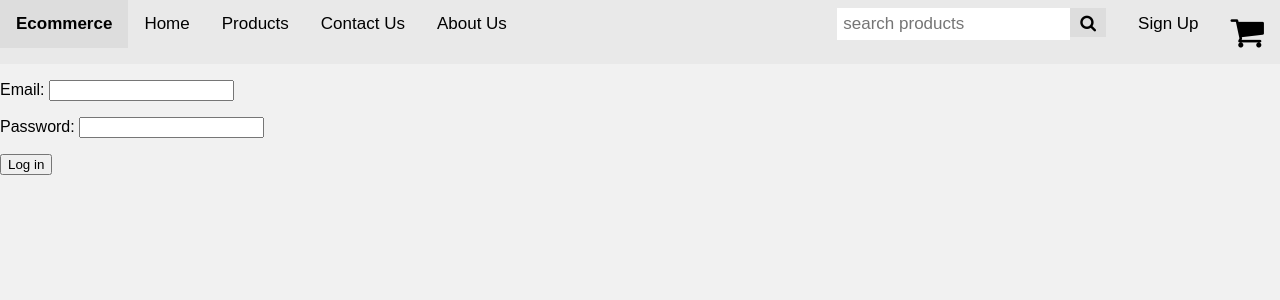
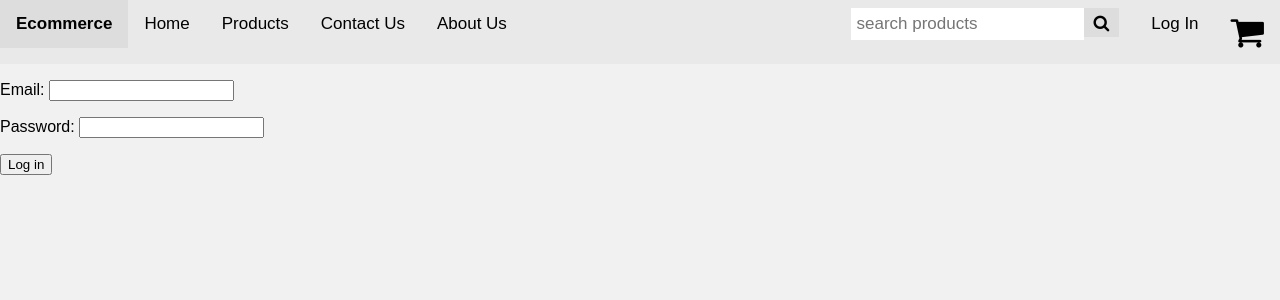
Before and after one commit to azhar316/ecommerce-store, a Django app: page /accounts/login/ in a window 1280 px wide. Shown: the top 300 px of the page. Run offline with Django 3.2, Linux system fonts and the light colour scheme.

Commit message:
fix:base page

```diff
--- a/ecommerce/templates/ecommerce/base.html
+++ b/ecommerce/templates/ecommerce/base.html
@@ -23,9 +23,9 @@
             </div>
             <div class="user">
                 {% if user.is_authenticated %}
-                <a href="{% url 'accounts:detail' %}"><span>Hello,<br><b>{{ user.username }}</b></span></a>
+                <a href="{% url 'accounts:detail' %}"><span>Hello,<br><b>{{ user.email }}</b></span></a>
                 {% else %}
-                <a href="{% url 'accounts:sign_up' %}"><span>Sign Up</span></a>
+                <a href="{% url 'accounts:log_in' %}"><span>Log In</span></a>
                 {% endif %}
             </div>
             <div class="search-container">
```
